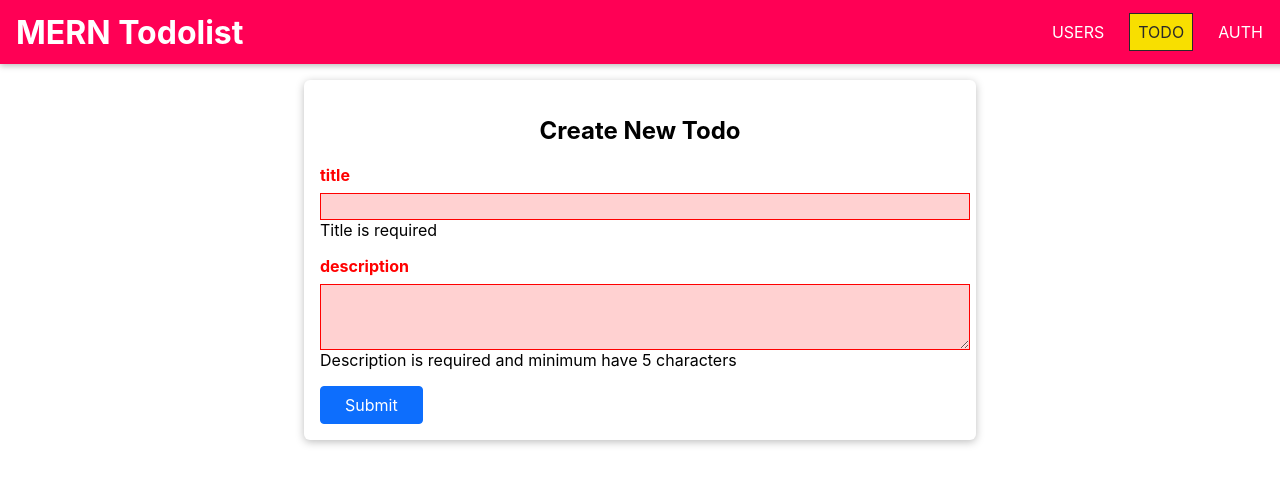
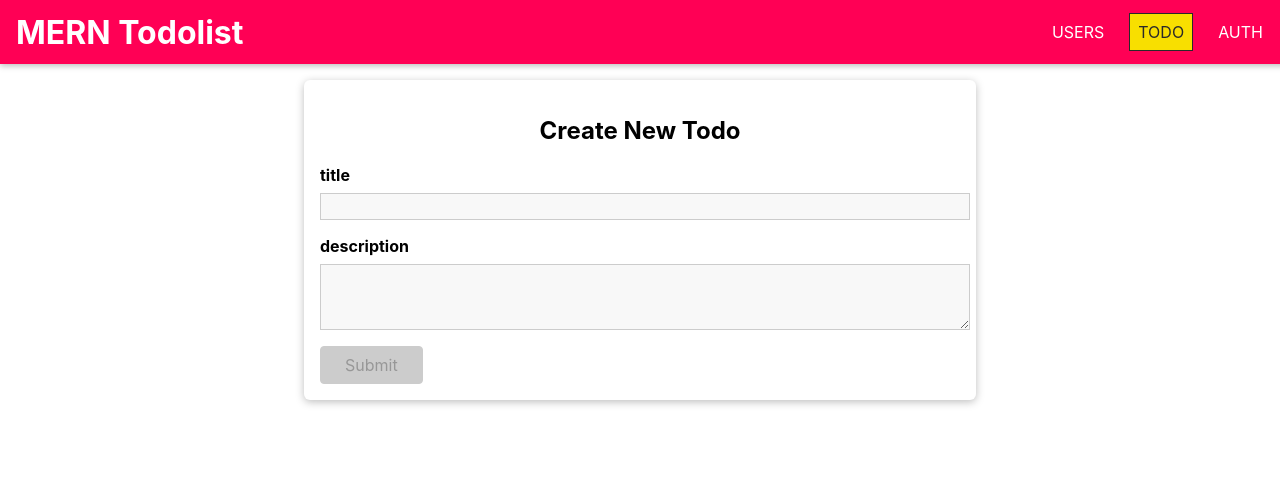
Before and after one commit to adityapryg/mern-frontend, a React (Create React App) app: page /todo/new in a window 1280 px wide. Shown: the top 484 px of the page. Built offline with nearby package versions, Linux system fonts and the light colour scheme.

Commit message:
[ADD] Validation all input of form, disable or enable button submit

```diff
--- a/src/shared/FormElements/Input.js
+++ b/src/shared/FormElements/Input.js
@@ -1,15 +1,20 @@
-import React, { useReducer } from 'react';
+import React, { useReducer,useEffect } from 'react';
 
 import { validate } from '../Helpers/Validator';
 import './Input.css';
 
 const inputReducer = (state, action) => {
   switch (action.type) {
-    case 'ONCHANGE':
+    case 'CHANGE':
       return {
         ...state,
         value: action.value,
         isValid: validate(action.value, action.validation)
+      };
+    case 'LEAVING':
+      return {
+        ...state,
+        isLeaving: true
       };
     default:
       return state;
@@ -23,19 +28,33 @@ const Input = props => {
   /**
    * useReducer for more complex managing state
    */
-  const [state, dispatch] = useReducer(inputReducer, {
+  const [inputState, dispatch] = useReducer(inputReducer, {
     value: '',
+    isLeaving: false,
     isValid: false
   })
+
+  const { id, onInput } = props;
+  const { value, isValid } = inputState;
+
+  useEffect(() => {
+    onInput(id, value, isValid)
+  }, [id, value, isValid, onInput]);
 
   const inputChangeHandler = event => {
     //handleinput using reducer
     dispatch({
-      type: 'ONCHANGE',
+      type: 'CHANGE',
       value: event.target.value,
       validation: props.validators
     })
   }
+
+  const leaveInputHandler = () => {
+    dispatch({
+      type: 'LEAVING'
+    });
+  };
 
   const element =
     props.element === 'input' ? (
@@ -44,23 +63,27 @@ const Input = props => {
         type={props.type}
         placeholder={props.placeholder}
         onChange={inputChangeHandler}
-        value={state.value}
+        onBlur={leaveInputHandler}
+        value={inputState.value}
       />
     ) : (
       <textarea
         id={props.id}
         rows={props.rows || 3}
         onChange={inputChangeHandler}
-        value={state.value}
+        onBlur={leaveInputHandler}
+        value={inputState.value}
       />
     );
 
   return (
-    <div className={`form-control ${!state.isValid &&
-      'form-control--invalid'}`}>
+    <div className={`form-control ${
+        !inputState.isValid &&
+        inputState.isLeaving &&
+        'form-control--invalid'}`}>
       <label htmlFor={props.id}>{props.label}</label>
       {element}
-      {!state.isValid && <span>{props.errorMessage}</span>}
+      {!inputState.isValid && inputState.isLeaving && <span>{props.errorMessage}</span>}
     </div>
   );
 };
--- a/src/todo/pages/NewTodo.js
+++ b/src/todo/pages/NewTodo.js
@@ -1,14 +1,60 @@
-import React from 'react';
+import React, {useReducer, useCallback} from 'react';
 import Input from '../../shared/FormElements/Input';
 import Button from '../../shared/FormElements/Button';
 import {
-  VALIDATOR_REQUIRE,
   VALIDATOR_MINLENGTH
 } from '../../shared/Helpers/Validator';
 
 import './NewTodo.css';
 
+const formReducer = (state, action) => {
+  switch (action.type) {
+    case 'INPUT_CHANGE':
+      let formIsValid = true;
+      for (const inputId in state.inputs) {
+        if (inputId === action.inputId) {
+          formIsValid = formIsValid && action.isValid;
+        } else {
+          formIsValid = formIsValid && state.inputs[inputId].isValid;
+        }
+      }
+      return {
+        ...state,
+        inputs: {
+          ...state.inputs,
+          [action.inputId]: { value: action.value, isValid: action.isValid }
+        },
+        isValid: formIsValid
+      };
+    default:
+      return state;
+  }
+};
+
 const NewTodo = () => {
+  const [formState, dispatch] = useReducer(formReducer, {
+    inputs: {
+      title: {
+        value: '',
+        isValid: false
+      },
+      description: {
+        value: '',
+        isValid: false
+      }
+    },
+    isValid: false
+  });
+
+  const inputHandler = useCallback((id, value, isValid) => {
+    dispatch({
+      type: 'INPUT_CHANGE',
+      value: value,
+      isValid: isValid,
+      inputId: id
+    });
+  }, []);
+
   return (
     <div className="todo-form">
       <h2 className="center">Create New Todo</h2>
@@ -18,17 +64,19 @@ const NewTodo = () => {
           element="input"
           type="text"
           label="title"
-          validators={[VALIDATOR_REQUIRE]}
-          errorMessage="Title is required">
-        </Input>
+          validators={[VALIDATOR_MINLENGTH(1)]}
+          errorMessage="Title is required"
+          onInput={inputHandler}
+        />
         <Input
           id="description"
           element="textarea"
           label="description"
           validators={[VALIDATOR_MINLENGTH(5)]}
-          errorMessage="Description is required and minimum have 5 characters">
-        </Input>
-        <Button type="submit">
+          errorMessage="Description is required and minimum have 5 characters"
+          onInput={inputHandler}
+        />
+        <Button type="submit" disabled={!formState.isValid}>
           Submit
         </Button>
       </form>
```
